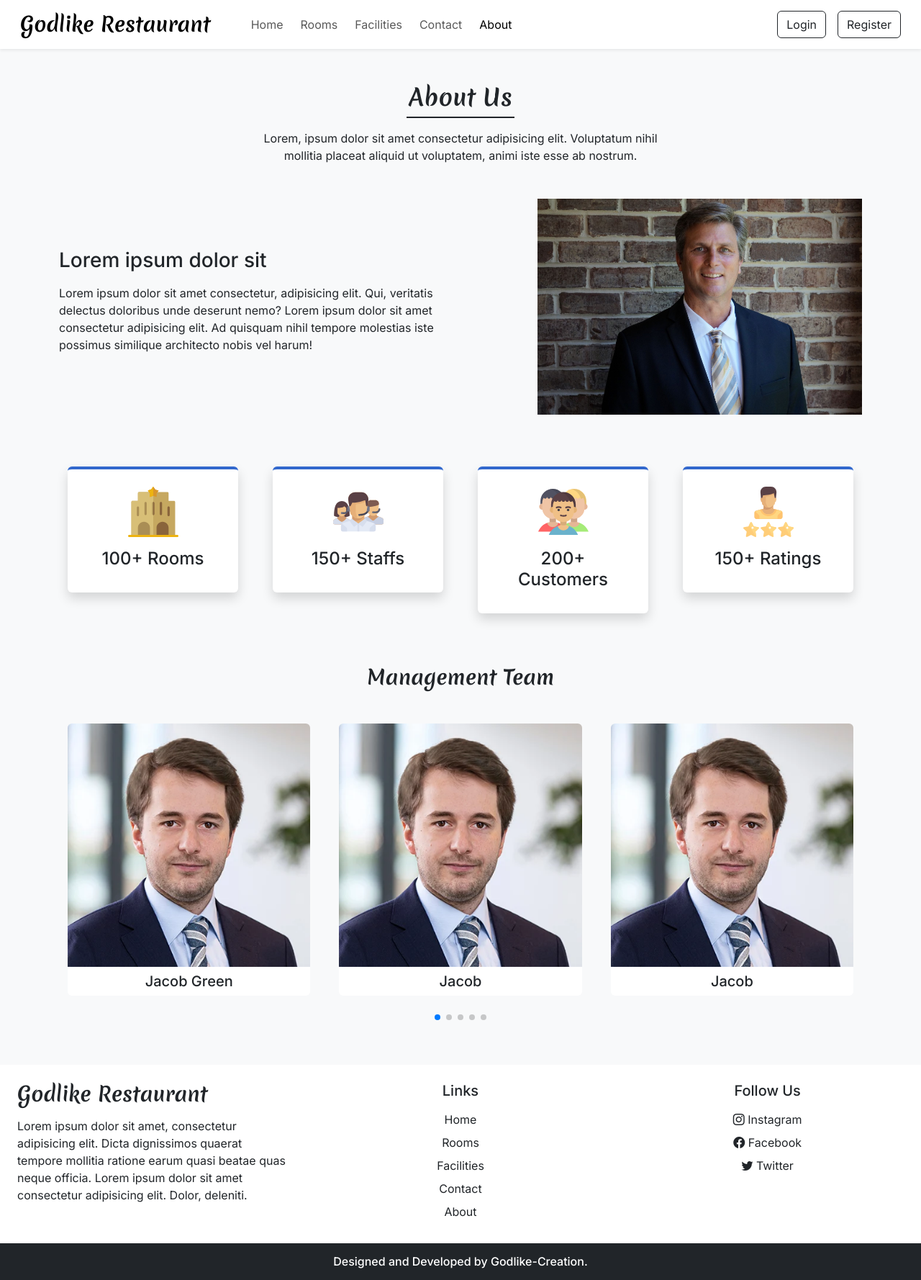
After one commit to hrik-das/hotel-booking, a PHP site: page /about.php in a window 1280 px wide. The commit adds this page. Shown: the whole page at 72% size. Run offline with PHP 8.4, Linux system fonts and the light colour scheme.

Commit message:
Facilities and About Page Frontend Complete

```diff
--- /dev/null
+++ b/about.php
@@ -0,0 +1,106 @@
+<!DOCTYPE html>
+<html lang="en">
+<head>
+    <meta charset="UTF-8">
+    <meta name="viewport" content="width=device-width, initial-scale=1.0">
+    <link rel="stylesheet" href="https://cdn.jsdelivr.net/npm/swiper@11/swiper-bundle.min.css"/>
+    <?php require_once("include/links.php"); ?>
+    <link rel="stylesheet" href="./css/about.css">
+    <script src="https://cdn.jsdelivr.net/npm/swiper@11/swiper-bundle.min.js"></script>
+    <script src="./js/swiper.js" defer></script>
+    <title>About - Godlike Restaurant</title>
+</head>
+<body class="bg-light">
+    <!-- Header -->
+    <?php require_once("include/header.php"); ?>
+
+    <!-- Body -->
+    <div class="my-5 px-4">
+        <h2 class="fw-bold new-font text-center">About Us</h2>
+        <div class="horizontal-line bg-dark"></div>
+        <p class="text-center mt-3">Lorem, ipsum dolor sit amet consectetur adipisicing elit. Voluptatum nihil <br> mollitia placeat aliquid ut voluptatem, animi iste esse ab nostrum.</p>
+    </div>
+
+    <div class="container">
+        <div class="row justify-content-between align-items-center">
+            <div class="col-lg-6 col-md-5 mb-4 order-lg-1 order-md-1 order-2">
+                <h3 class="mb-3">Lorem ipsum dolor sit</h3>
+                <p>Lorem ipsum dolor sit amet consectetur, adipisicing elit. Qui, veritatis delectus doloribus unde deserunt nemo? Lorem ipsum dolor sit amet consectetur adipisicing elit. Ad quisquam nihil tempore molestias iste possimus similique architecto nobis vel harum!</p>
+            </div>
+            <div class="col-lg-5 col-md-5 mb-4 order-lg-2 order-md-2 order-1">
+                <img src="./images/about/about.jpg" alt="" class="w-100">
+            </div>
+        </div>
+    </div>
+
+    <div class="container mt-5">
+        <div class="row">
+            <div class="col-lg-3 col-md-6 mb-4 px-4">
+                <div class="bg-white rounded shadow p-4 border-top border-4 text-center box">
+                    <img src="./images/about/hotel.svg" alt="" width="70px">
+                    <h4 class="mt-3">100+ Rooms</h4>
+                </div>
+            </div>
+            <div class="col-lg-3 col-md-6 mb-4 px-4">
+                <div class="bg-white rounded shadow p-4 border-top border-4 text-center box">
+                    <img src="./images/about/staff.svg" alt="" width="70px">
+                    <h4 class="mt-3">150+ Staffs</h4>
+                </div>
+            </div>
+            <div class="col-lg-3 col-md-6 mb-4 px-4">
+                <div class="bg-white rounded shadow p-4 border-top border-4 text-center box">
+                    <img src="./images/about/customers.svg" alt="" width="70px">
+                    <h4 class="mt-3">200+ Customers</h4>
+                </div>
+            </div>
+            <div class="col-lg-3 col-md-6 mb-4 px-4">
+                <div class="bg-white rounded shadow p-4 border-top border-4 text-center box">
+                    <img src="./images/about/rating.svg" alt="" width="70px">
+                    <h4 class="mt-3">150+ Ratings</h4>
+                </div>
+            </div>
+        </div>
+    </div>
+
+    <h3 class="new-font my-5 fw-bold text-center">Management Team</h3>
+    <div class="container px-4">
+        <!-- Swiper -->
+        <div class="swiper about-swiper">
+            <div class="swiper-wrapper mb-5">
+                <div class="swiper-slide bg-white text-center overflow-hidden rounded">
+                    <img src="./images/about/jacob.png" alt="" class="w-100">
+                    <h5 class="mt-2">Jacob Green</h5>
+                </div>
+                <div class="swiper-slide bg-white text-center overflow-hidden rounded">
+                    <img src="./images/about/jacob.png" alt="" class="w-100">
+                    <h5 class="mt-2">Jacob</h5>
+                </div>
+                <div class="swiper-slide bg-white text-center overflow-hidden rounded">
+                    <img src="./images/about/jacob.png" alt="" class="w-100">
+                    <h5 class="mt-2">Jacob</h5>
+                </div>
+                <div class="swiper-slide bg-white text-center overflow-hidden rounded">
+                    <img src="./images/about/jacob.png" alt="" class="w-100">
+                    <h5 class="mt-2">Jacob</h5>
+                </div>
+                <div class="swiper-slide bg-white text-center overflow-hidden rounded">
+                    <img src="./images/about/jacob.png" alt="" class="w-100">
+                    <h5 class="mt-2">Jacob</h5>
+                </div>
+                <div class="swiper-slide bg-white text-center overflow-hidden rounded">
+                    <img src="./images/about/jacob.png" alt="" class="w-100">
+                    <h5 class="mt-2">Jacob</h5>
+                </div>
+                <div class="swiper-slide bg-white text-center overflow-hidden rounded">
+                    <img src="./images/about/jacob.png" alt="" class="w-100">
+                    <h5 class="mt-2">Jacob</h5>
+                </div>
+            </div>
+            <div class="swiper-pagination"></div>
+        </div>
+    </div>
+
+    <!-- Footer -->
+    <?php require_once("include/footer.php"); ?>
+</body>
+</html>
--- /dev/null
+++ b/css/about.css
@@ -0,0 +1,3 @@
+.box{
+    border-top-color: var(--color) !important;
+}
--- a/include/footer.php
+++ b/include/footer.php
@@ -1,7 +1,7 @@
 <div class="container-fluid mt-5 bg-white">
     <div class="row">
         <div class="col-lg-4 p-4">
-            <h3 class="new-font fs-3 fw-bold mb-5">Godlike Restaurant</h3>
+            <h3 class="new-font fs-3 fw-bold mb-3">Godlike Restaurant</h3>
             <p>Lorem ipsum dolor sit amet, consectetur adipisicing elit. Dicta dignissimos quaerat tempore mollitia ratione earum quasi beatae quas neque officia. Lorem ipsum dolor sit amet consectetur adipisicing elit. Dolor, deleniti.</p>
         </div>
         <div class="col-lg-4 p-4 text-center">
--- a/include/links.php
+++ b/include/links.php
@@ -1,5 +1,4 @@
 <!-- Styles -->
-<!-- <link href="https://fonts.googleapis.com/css2?family=Merienda:wght@300..900&family=Poppins:ital,wght@0,100;0,200;0,300;0,400;0,500;0,600;0,700;0,800;0,900;1,100;1,200;1,300;1,400;1,500;1,600;1,700;1,800;1,900&display=swap" rel="stylesheet"> -->
 <link href="https://fonts.googleapis.com/css2?family=Inter:wght@100..900&family=Merienda:wght@300..900&display=swap" rel="stylesheet">
 <link rel="stylesheet" href="https://cdn.jsdelivr.net/npm/bootstrap@5.3.2/dist/css/bootstrap.min.css" integrity="sha384-T3c6CoIi6uLrA9TneNEoa7RxnatzjcDSCmG1MXxSR1GAsXEV/Dwwykc2MPK8M2HN" crossorigin="anonymous">
 <link rel="stylesheet" href="https://cdn.jsdelivr.net/npm/bootstrap-icons@1.11.3/font/bootstrap-icons.min.css">
--- a/js/swiper.js
+++ b/js/swiper.js
@@ -41,23 +41,23 @@ var swiper = new Swiper(".swiper-testimonials", {
     }
 });
 
-// var swiper = new Swiper(".mySwiper", {
-//     spaceBetween: 40,
-//     pagination: {
-//         el: ".swiper-pagination",
-//     },
-//     breakpoints: {
-//         320: {
-//             slidesPerView: 1,
-//         },
-//         640: {
-//             slidesPerView: 1,
-//         },
-//         768: {
-//             slidesPerView: 3,
-//         },
-//         1024: {
-//             slidesPerView: 3,
-//         }
-//     }
-// });
+var swiper = new Swiper(".about-swiper", {
+    spaceBetween: 40,
+    pagination: {
+        el: ".swiper-pagination",
+    },
+    breakpoints: {
+        320: {
+            slidesPerView: 1,
+        },
+        640: {
+            slidesPerView: 1,
+        },
+        768: {
+            slidesPerView: 3,
+        },
+        1024: {
+            slidesPerView: 3,
+        }
+    }
+});
```
Also changed, not shown: css/facilities.css (added, +7 -0 lines), facilities.php (added, +83 -0 lines), 1 other file.
